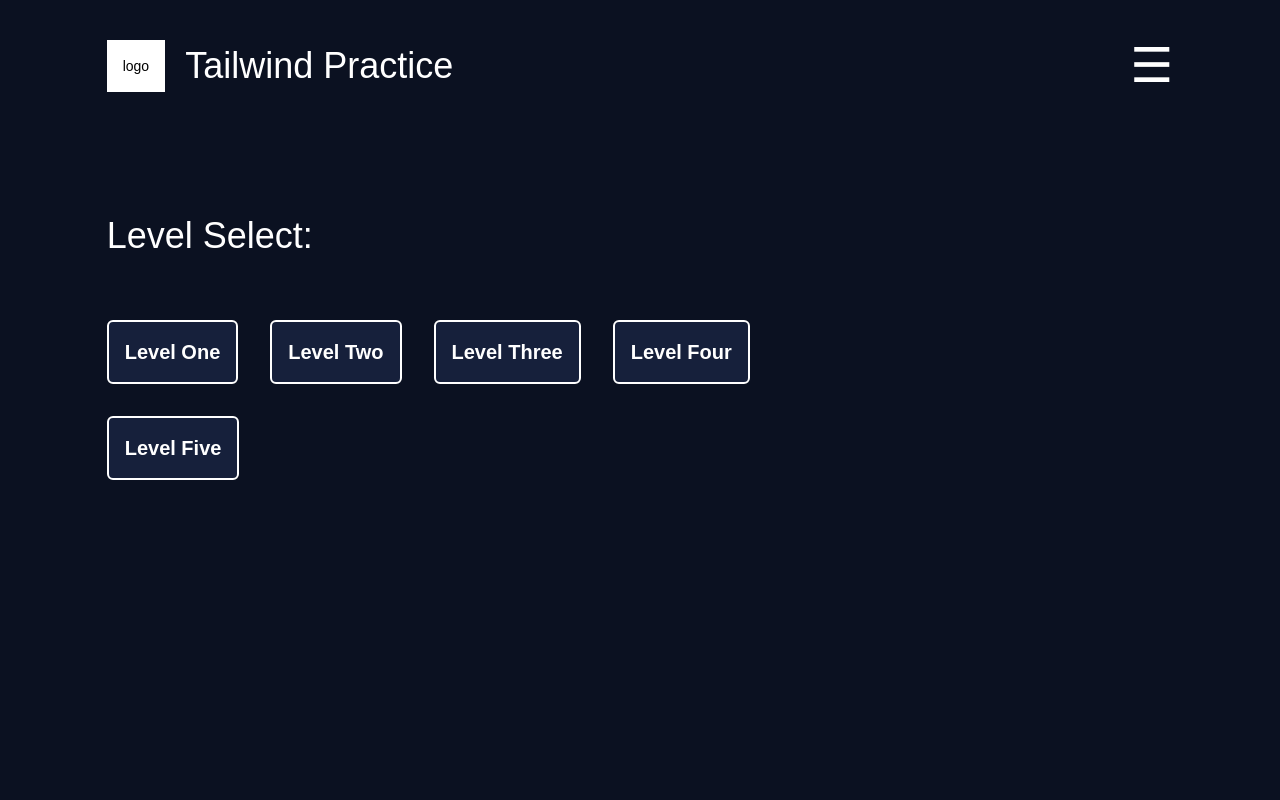
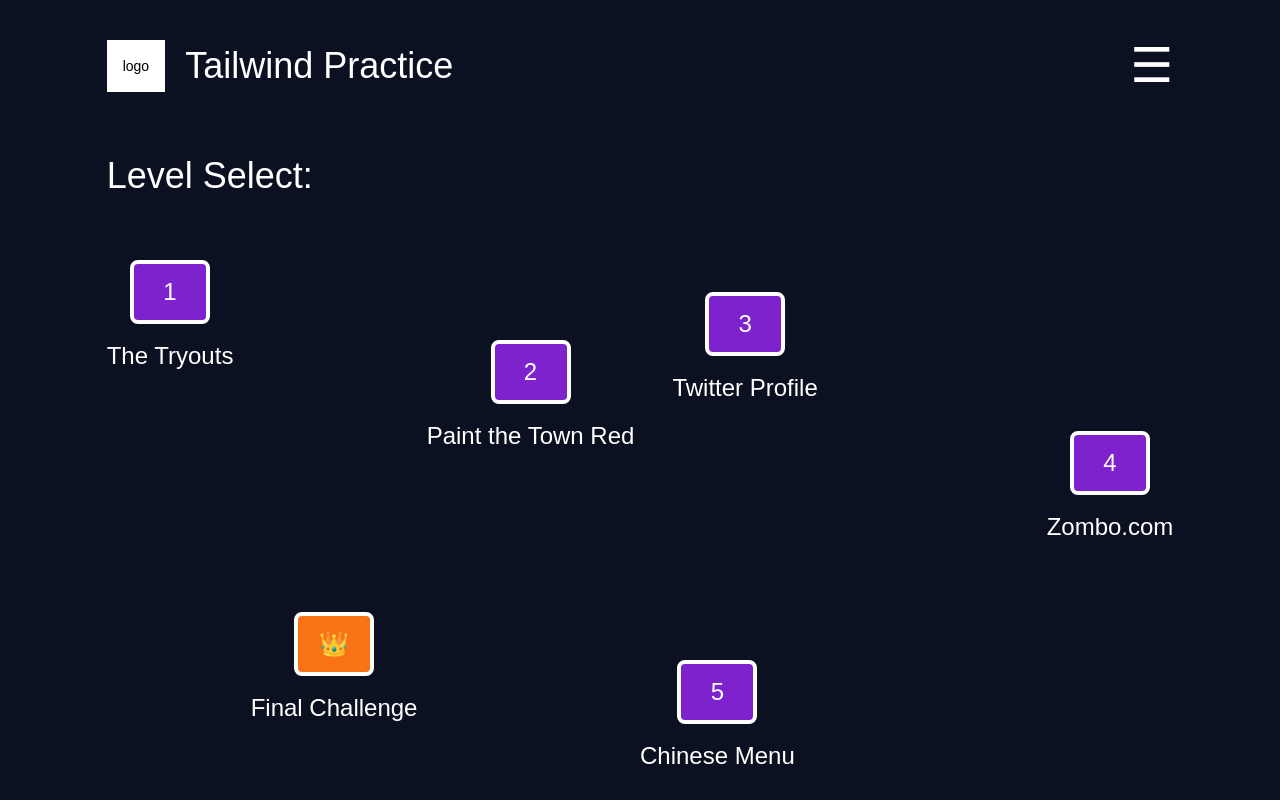
Before and after one commit to Larry-Larriee/next-llama, a Next.js app in the folder my-app/: page /levels/levelselect in a window 1280 px wide. Built offline with nearby package versions, Linux system fonts and the light colour scheme.

Commit message:
Level Select Design

```diff
--- a/my-app/src/app/globals.css
+++ b/my-app/src/app/globals.css
@@ -128,6 +128,17 @@ p {
   padding: 0.1rem;
 }
 
+.level-height {
+  height: 32rem;
+}
+.level-radial-gradient {
+  background: radial-gradient(
+    50% 50% at 50% 50%,
+    rgba(58, 84, 151, 0.75) 0%,
+    rgba(58, 84, 151, 0) 100%
+  );
+}
+
 @layer utilities {
   .text-balance {
     text-wrap: balance;
--- a/my-app/src/app/levels/levelselect/page.jsx
+++ b/my-app/src/app/levels/levelselect/page.jsx
@@ -8,35 +8,71 @@ export default function page() {
       <div className="flex w-full flex-col items-center gap-16">
         <Navigation />
 
-        <div className="flex h-96 w-10/12 flex-col justify-center gap-16">
+        <div className="flex w-10/12 flex-col justify-center gap-16">
           <p className="text-4xl text-white">Level Select:</p>
 
-          <section className="flex w-3/4 flex-wrap gap-8">
+          <section className="level-height relative flex w-full gap-8">
+            <div className="absolute flex flex-col items-center justify-center gap-4">
+              {/* <section className="absolute inset-0 -z-10 bg-red-500" /> */}
               <Link href="/levels/level1">
-              <p className="primary-color-3 rounded-md border-2 border-white p-4 text-xl font-bold text-white hover:animate-ping hover:bg-orange-500">
-                Level One
+                <p className="w-20 rounded-lg border-4 border-white bg-purple-700 py-3 text-center text-2xl text-white">
+                  1
                 </p>
               </Link>
+              <p className="text-center text-2xl text-white">The Tryouts</p>
+            </div>
+
+            <div className="absolute left-80 top-20 flex flex-col items-center justify-center gap-4">
+              {/* <section className="absolute inset-0 -z-10 bg-red-500" /> */}
               <Link href="/levels/level2">
-              <p className="primary-color-3 rounded-md border-2 border-white p-4 text-xl font-bold text-white hover:animate-ping hover:bg-orange-500">
-                Level Two
+                <p className="w-20 rounded-lg border-4 border-white bg-purple-700 py-3 text-center text-2xl text-white">
+                  2
                 </p>
               </Link>
+              <p className="text-center text-2xl text-white">
+                Paint the Town Red
+              </p>
+            </div>
+
+            <div className="absolute right-1/3 top-8 flex flex-col items-center justify-center gap-4">
+              {/* <section className="absolute inset-0 -z-10 bg-red-500" /> */}
               <Link href="#">
-              <p className="primary-color-3 rounded-md border-2 border-white p-4 text-xl font-bold text-white hover:animate-ping hover:bg-orange-500">
-                Level Three
+                <p className="w-20 rounded-lg border-4 border-white bg-purple-700 py-3 text-center text-2xl text-white">
+                  3
                 </p>
               </Link>
+              <p className="text-center text-2xl text-white">Twitter Profile</p>
+            </div>
+
+            <div className="absolute right-0 top-1/3 flex flex-col items-center justify-center gap-4">
+              {/* <section className="absolute inset-0 -z-10 bg-red-500" /> */}
               <Link href="#">
-              <p className="primary-color-3 rounded-md border-2 border-white p-4 text-xl font-bold text-white hover:animate-ping hover:bg-orange-500">
-                Level Four
+                <p className="w-20 rounded-lg border-4 border-white bg-purple-700 py-3 text-center text-2xl text-white">
+                  4
                 </p>
               </Link>
+              <p className="text-center text-2xl text-white">Zombo.com</p>
+            </div>
+
+            <div className="absolute bottom-0 left-1/2 flex flex-col items-center justify-center gap-4">
+              {/* <section className="absolute inset-0 -z-10 bg-red-500" /> */}
               <Link href="#">
-              <p className="primary-color-3 rounded-md border-2 border-white p-4 text-xl font-bold text-white hover:animate-ping hover:bg-orange-500">
-                Level Five
+                <p className="w-20 rounded-lg border-4 border-white bg-purple-700 py-3 text-center text-2xl text-white">
+                  5
                 </p>
               </Link>
+              <p className="text-center text-2xl text-white">Chinese Menu</p>
+            </div>
+
+            <div className="absolute bottom-12 left-36 flex flex-col items-center justify-center gap-4">
+              {/* <section className="absolute inset-0 -z-10 bg-red-500" /> */}
+              <Link href="#">
+                <p className="w-20 rounded-lg border-4 border-white bg-orange-500 py-3 text-center text-2xl text-white">
+                  👑
+                </p>
+              </Link>
+              <p className="text-center text-2xl text-white">Final Challenge</p>
+            </div>
           </section>
         </div>
       </div>
```
Also changed, not shown: 1 other file (tests, documents, lock files or other folders). Lines whose indentation alone changed are shown as unchanged.
